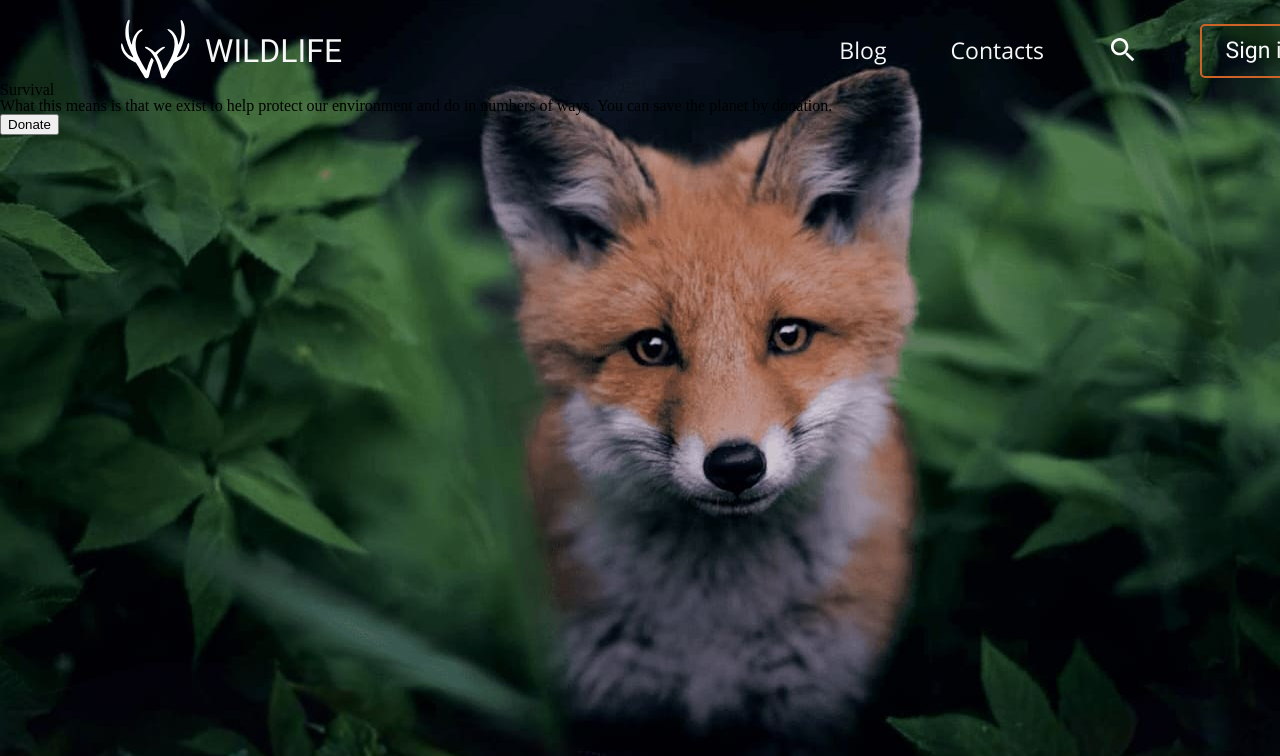
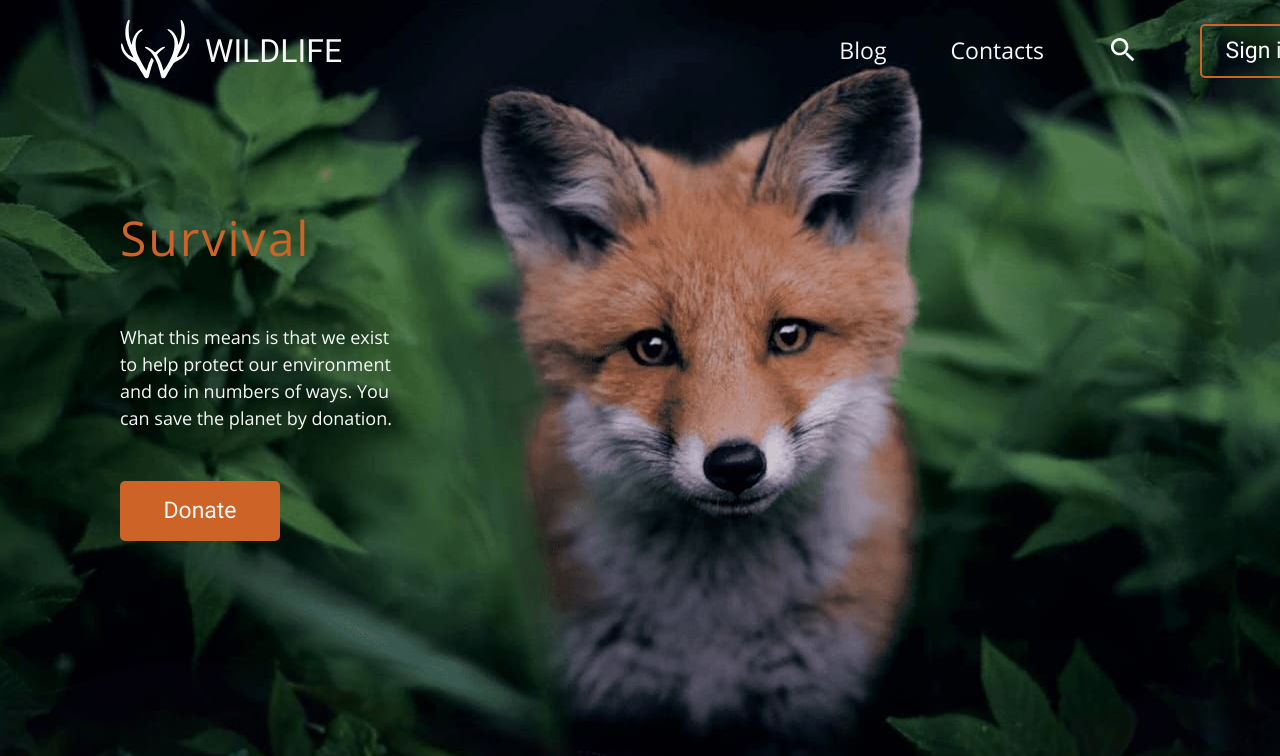
Before and after one commit to 96tm/wildlife, a plain HTML site: page wildlife/index.html in a window 1280 px wide. Shown: the top 756 px of the page. Drawn offline with Linux system fonts and the light colour scheme.

Commit message:
feat: finish header and survival blocks

```diff
--- a/wildlife/assets/css/style.css
+++ b/wildlife/assets/css/style.css
@@ -11,6 +11,7 @@ html {
 .top-wrapper {
   min-height: 759px;
   width: 1440px;
+  margin: 0 auto;
   background-image: url("../img/header.png");
   background-repeat: no-repeat;
 }
@@ -22,6 +23,7 @@ html {
   margin: 0 auto;
   padding-top: 19px;
   color: #f7f7f7;
+  margin-bottom: 132px;
 }
 
 /* logo */
@@ -97,6 +99,42 @@ html {
   border-radius: 5px;
 }
 
+/* survival block */
+.survival__content {
+  width: 1200px;
+  margin: 0 auto;
+}
+.survival__header {
+  font-family: "Open Sans";
+  font-size: 48px;
+  letter-spacing: 2px;
+  color: #cd6326;
+  margin-bottom: 62px;
+}
+.survival__text {
+  max-width: 274px;
+  font-family: "Open Sans";
+  font-size: 18px;
+  line-height: 27px;
+  margin-bottom: 49px;
+  color: #f7f7f7;
+}
+.survival__button {
+  width: 160px;
+  height: 60px;
+  background-color: #cd6326;
+  font-family: "Roboto";
+  font-size: 23px;
+  border: none;
+  border-radius: 5px;
+  color: #f7f7f7;
+  padding: 16px 42px 17px 42px;
+  cursor: pointer;
+}
+.survival__button:hover {
+  background-color: #e39128;
+}
+
 /* fonts */
 /* roboto-regular - latin */
 @font-face {
```
